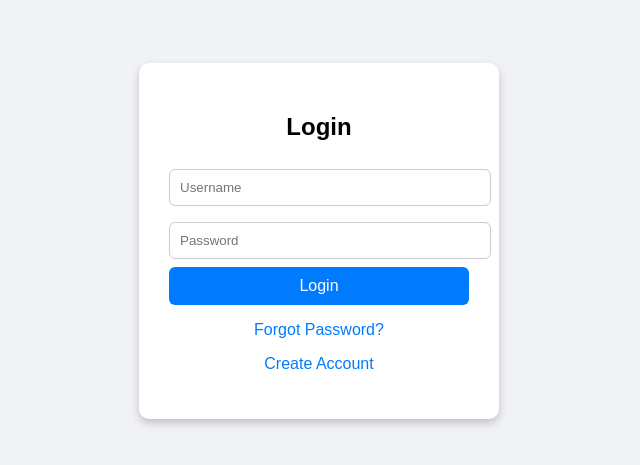
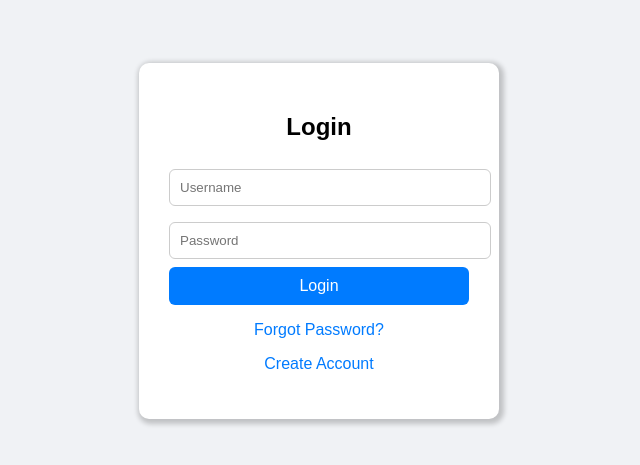
Before and after one commit to makinity/Activity, a plain HTML site: page index.html in a window 1280 px wide. Shown: the part 167-632 px from the top of the page, without its empty margins (321-961 px from the left). Drawn offline with Linux system fonts and the light colour scheme.

Commit message:
updated login box shadow

```diff
--- a/index.html
+++ b/index.html
@@ -1,6 +1,6 @@
 <!DOCTYPE html>
 <html lang="en">
-<head>
+	<head>
   <meta charset="UTF-8">
   <meta name="viewport" content="width=device-width, initial-scale=1.0">
   <title>Login Page</title>
@@ -17,7 +17,7 @@
       background: #fff;
       padding: 30px;
       border-radius: 10px;
-      box-shadow: 0 4px 8px rgba(0,0,0,0.2);
+      box-shadow: 2px 2px 5px 3px rgba(0,0,0,0.2);
       width: 300px;
     }
     .login-box h2 {
```
